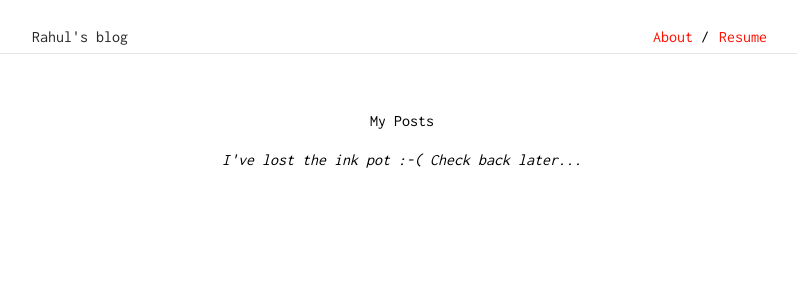
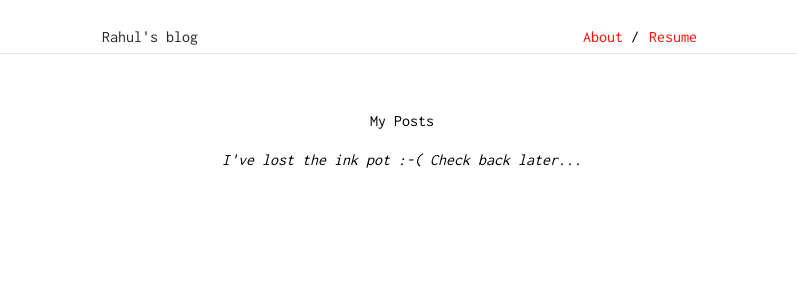
Before and after one commit to rhl-bthr/rhl-bthr.github.io, a Jekyll site: the page built from index.html, in a window 1280 px wide. Shown: the top 300 px of the page, without its empty margins (238-1035 px from the left). Built offline with Jekyll 4.4.1, drawn with Linux system fonts in a browser that asks for light colours.

Commit message:
Update main.scss

```diff
--- a/css/main.scss
+++ b/css/main.scss
@@ -8,10 +8,7 @@ $sub-accent: #1b5a00;
 $sub-sub-accent: #002b72;
 
 $image-size: 150px;
-
-$max-width: 740px;
-$med-width: 600px;
-$small-width: 480px;
+$max-width: 600px;
 
 // Basic
 
```
